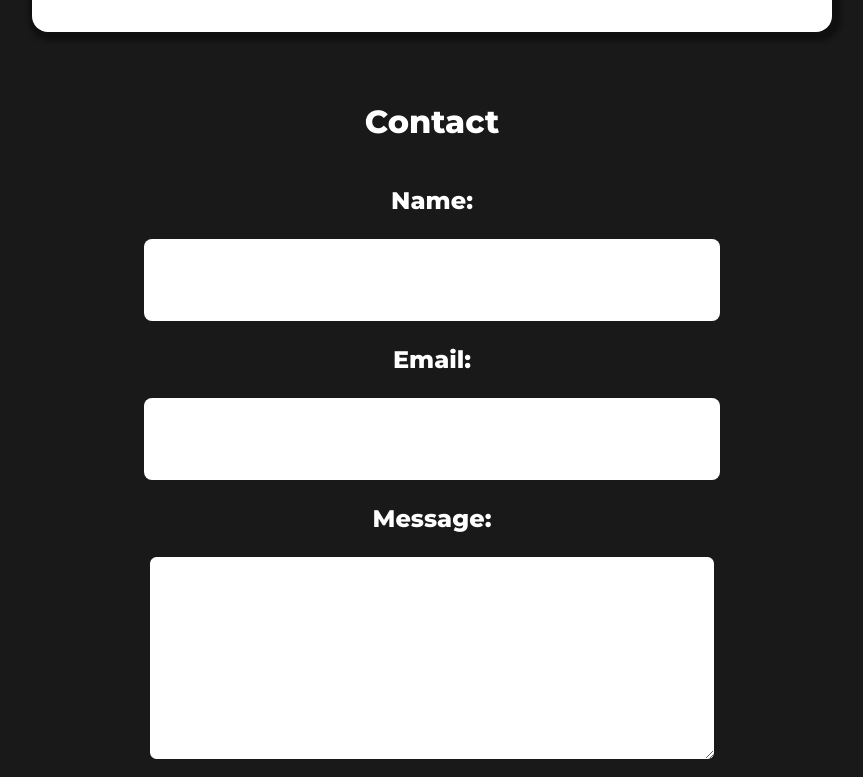
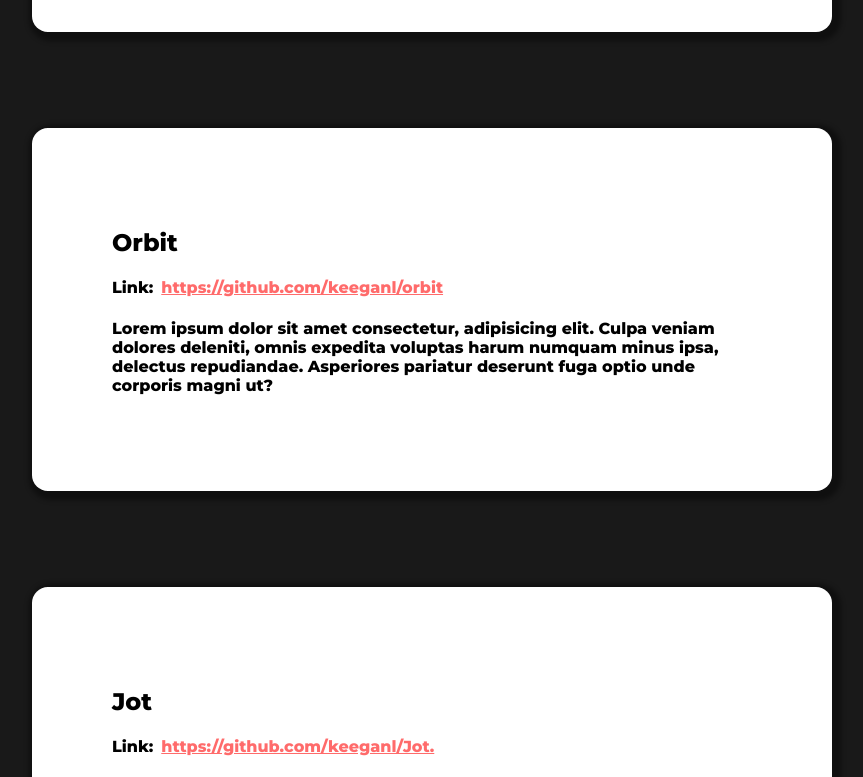
Before and after one commit to keeganl/keegan-site, a React (Create React App) app: page / in a window 1280 px wide. Shown: the part 2160-2937 px from the top of the page, without its empty margins (208-1071 px from the left). Built offline with nearby package versions, Linux system fonts and the light colour scheme; the HTML template or start-up script is replaced by a standard one; a web font is replaced by a local one.

Commit message:
added more projects

```diff
--- a/src/components/Projects.js
+++ b/src/components/Projects.js
@@ -22,6 +22,22 @@ export default class componentName extends Component {
             minus ipsa, delectus repudiandae. Asperiores pariatur deserunt
             fuga optio unde corporis magni ut?"
         />
+        <ProjCard
+          name="Orbit"
+          link="https://github.com/keeganl/orbit"
+          description="Lorem ipsum dolor sit amet consectetur, adipisicing elit. Culpa
+            veniam dolores deleniti, omnis expedita voluptas harum numquam
+            minus ipsa, delectus repudiandae. Asperiores pariatur deserunt
+            fuga optio unde corporis magni ut?"
+        />
+        <ProjCard
+          name="Jot"
+          link="https://github.com/keeganl/Jot."
+          description="Lorem ipsum dolor sit amet consectetur, adipisicing elit. Culpa
+            veniam dolores deleniti, omnis expedita voluptas harum numquam
+            minus ipsa, delectus repudiandae. Asperiores pariatur deserunt
+            fuga optio unde corporis magni ut?"
+        />
       </div>
     );
   }
```
